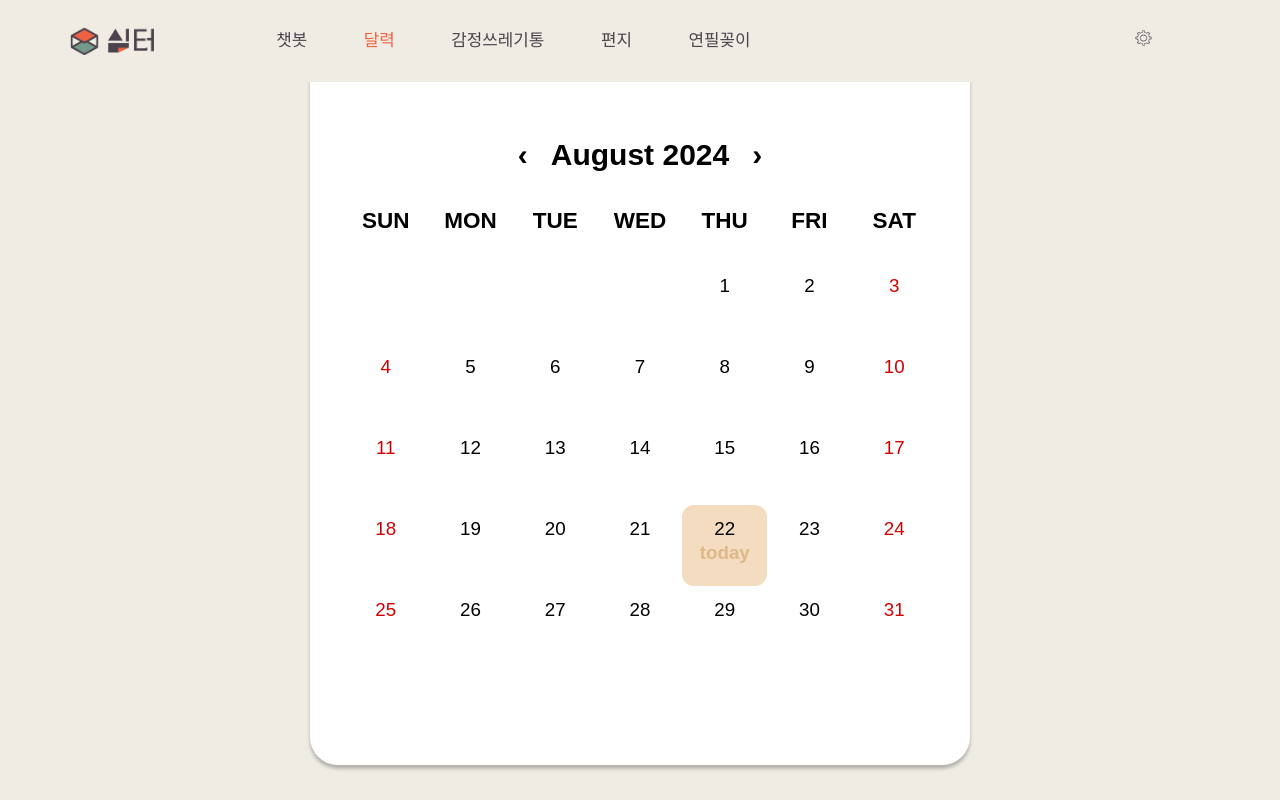
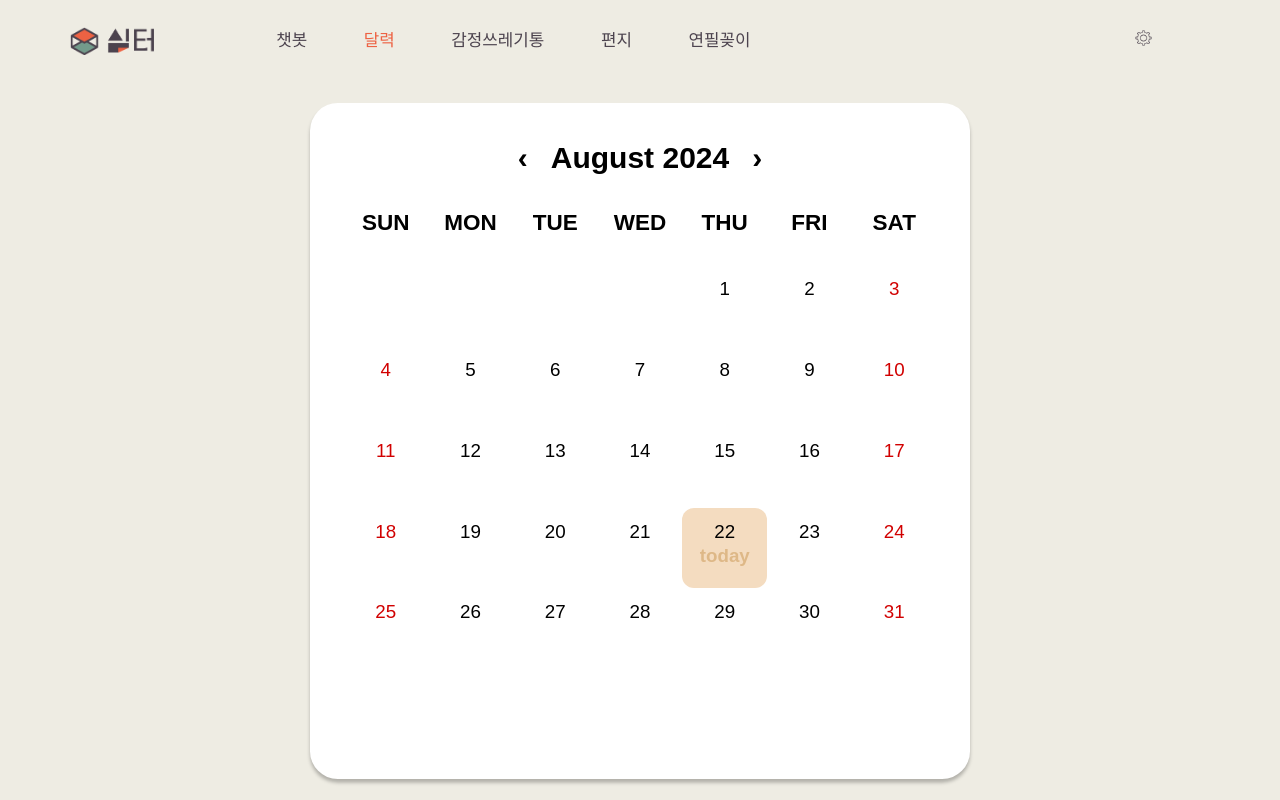
Before and after one commit to git1uv/client, a React (Create React App) app: page /calendar in a window 1280 px wide. Built offline with nearby package versions, Linux system fonts and the light colour scheme.

Commit message:
feat: 종이비행기 api 추가

```diff
--- a/src/components/Calendar/CustomCalendar.style.js
+++ b/src/components/Calendar/CustomCalendar.style.js
@@ -9,20 +9,22 @@ export const StyledCalendarWrapper = styled.div`
   width: 51.5vw;
   height: 84.5vh;
   position: relative;
-
+  @media screen and (min-width: 431px) {
+    margin-top: 10.3vh;
+  }
   @media screen and (max-width: 430px) {
     height: 70vh;
   }
   .react-calendar {
     width: 100%;
-    height: auto;
+    height: 100%;
     border: none;
     justify-content: center;
     align-items: center;
     border-radius: 27.8px;
     box-shadow: 0px 3.706px 3.706px 0px rgba(0, 0, 0, 0.25);
     background-color: white;
-    padding: 15% 5%;
+    padding: 5%;
   }
 
   /* 네비게이션 가운데 정렬 */
@@ -40,11 +42,6 @@ export const StyledCalendarWrapper = styled.div`
 
   /* 네비게이션 버튼 컬러 */
   .react-calendar__navigation button:focus {
-    background-color: white;
-  }
-
-  /* 네비게이션 비활성화 됐을때 스타일 */
-  .react-calendar__navigation button:disabled {
     background-color: white;
   }
 
```
Also changed, not shown: src/components/Modal/Airplane.jsx (+22 -2 lines).
